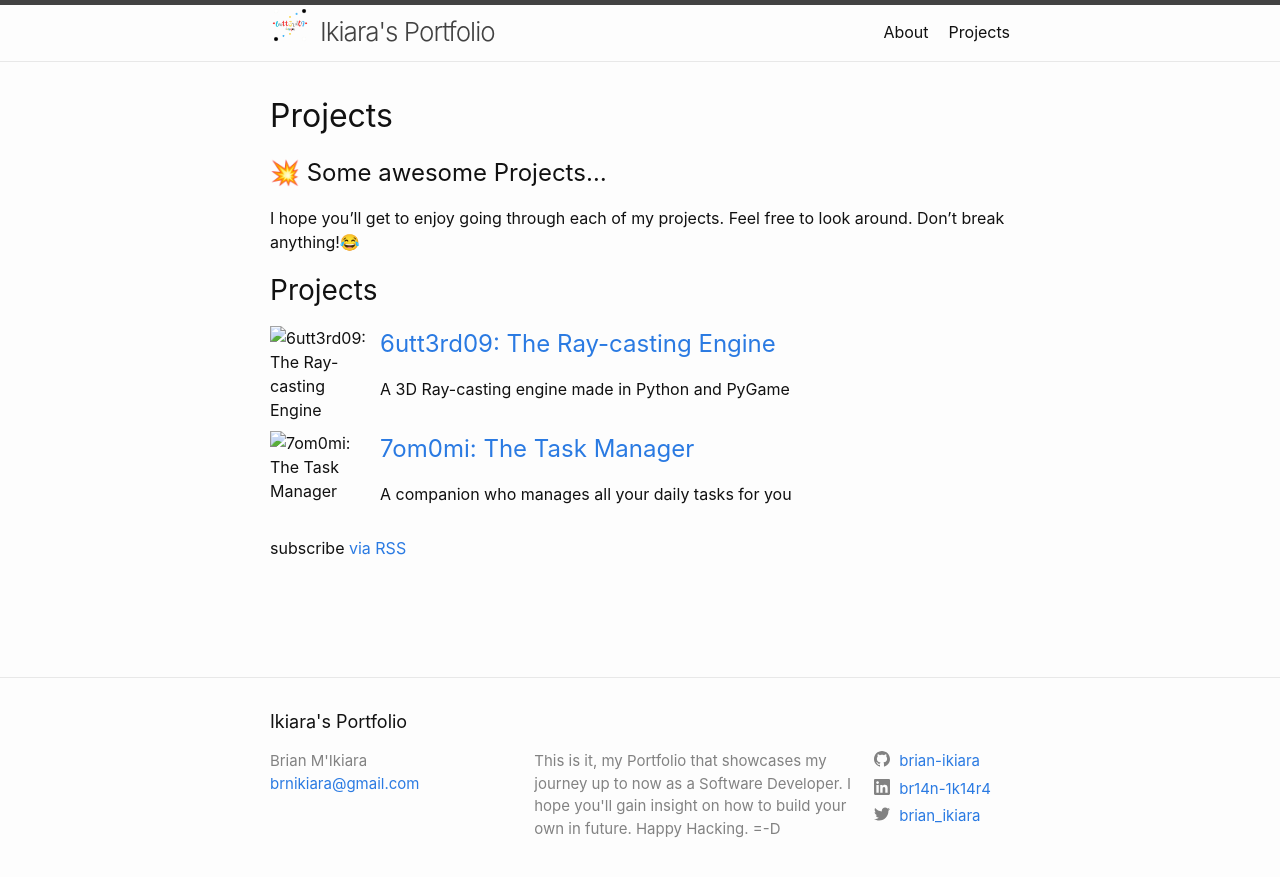
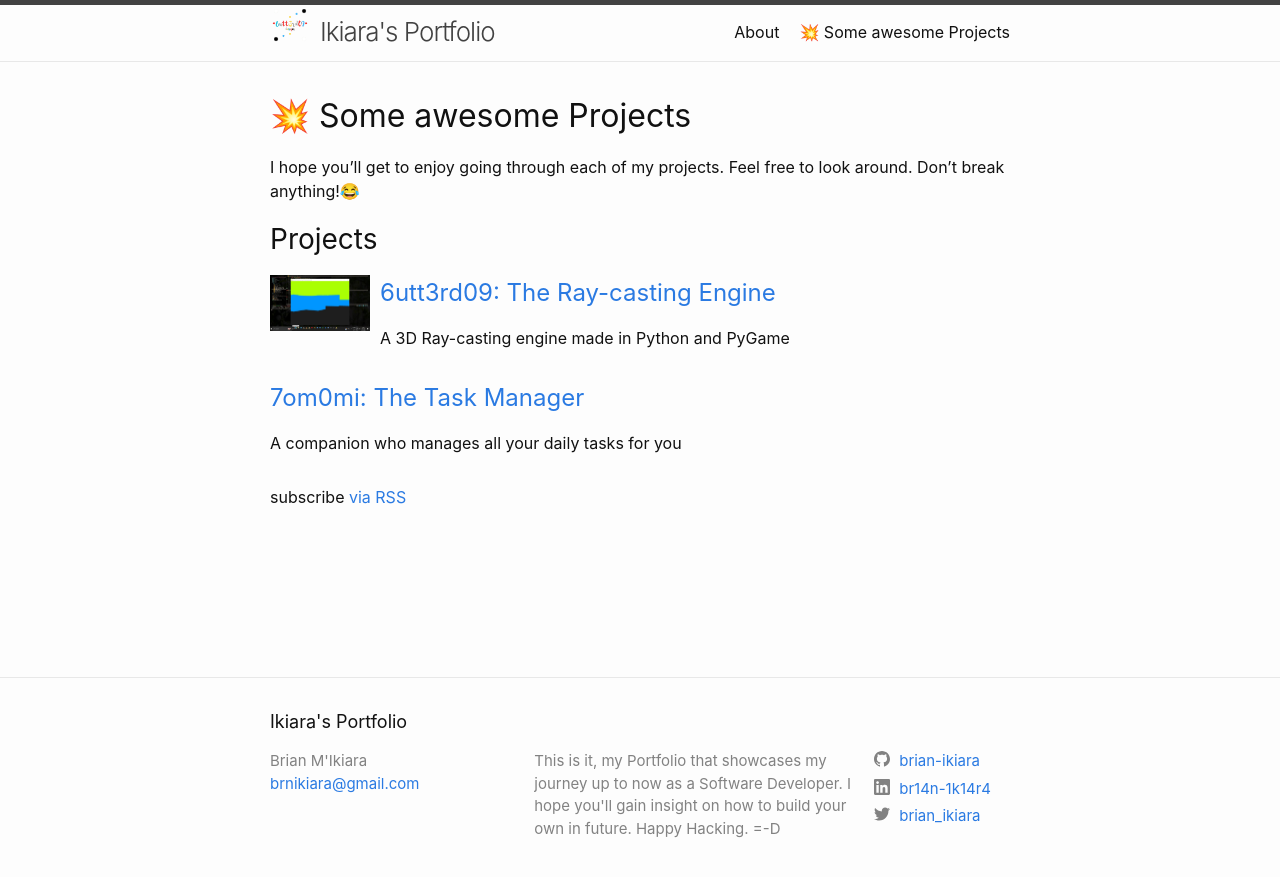
Before and after one commit to brian-ikiara/brian-ikiara.github.io, a Jekyll site: the page built from projects.md, in a window 1280 px wide. Shown: the top 877 px of the page. Built offline with Jekyll 4.4.1, drawn with Linux system fonts in a browser that asks for light colours.

Commit message:
:sparkles: Added more detail to the Projects listed
I've added a few stuff that might be pretty cool and I hope you'll
find it awesome-sauce.

```diff
--- a/_layouts/project.html
+++ b/_layouts/project.html
@@ -16,17 +16,17 @@ layout: default
       <li>
         {%- assign date_format = site.minima.date_format | default: "%b %-d, %Y" -%}
         <span class="post-meta">{{ post.date | date: date_format }}</span>
-        <img src="{{ project.thumbnail | relative_url }}" alt="{{ project.title }}" class="thumbnail">
+        {%- if project.thumbnail -%}
+          <img src="{{ project.thumbnail | relative_url }}" alt="{{ project.title }}" class="thumbnail">
+        {%- endif -%}
         <h3>
           <a class="post-link" href="{{ project.url | relative_url }}">
             {{ project.title | escape }}
           </a>
         </h3>
-        <p class'rss-subscribe'>
-          {%- if project.description -%}
-            {{ project.description }}
-          {%- endif -%}
-        </p>
+        {%- if project.description -%}
+          <h4>{{ project.description }}</h4>
+        {%- endif -%}
         {%- if site.show_excerpts -%}
           {{ project.excerpt }}
         {%- endif -%}
--- a/projects.md
+++ b/projects.md
@@ -1,9 +1,7 @@
 ---
 layout: project
-title: Projects
+title: '💥 Some awesome Projects'
 permalink: /projects/
 ---
 
-## 💥 Some awesome Projects...
-
 I hope you'll get to enjoy going through each of my projects. Feel free to look around. Don't break anything!😂
```
Also changed, not shown: _posts/2023-05-13-first-medium-post.md (+1 -0 lines), _posts/2023-12-19-first-linkedin-post.md (+1 -0 lines), _projects/6utt3rd09.md (+10 -0 lines), _projects/7om0mi.md (+1 -0 lines), assets/images/2023-06-12-6utt3rd09-running.jpeg (added).
